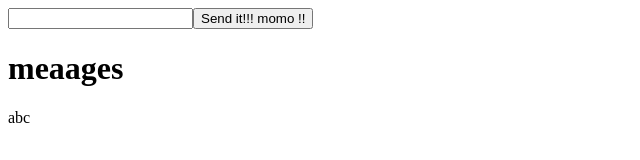
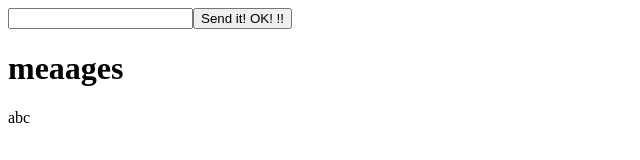
Before and after one commit to Wolke/chat_typescript_react_redux, a React app: page / in a window 1280 px wide. Shown: the top 160 px of the page, without its empty margins (0-640 px from the left). Built offline with nearby package versions, Linux system fonts and the light colour scheme; no server answers.

Commit message:
use webpack watch to dist/index.js

```diff
--- a/package.json
+++ b/package.json
@@ -6,7 +6,7 @@
   "scripts": {
     "build" : "tsc & webpack",
     "dev" : "NODE_ENV=develop node dist/main.js",
-    "start" : "tsc -w & nodemon dist/main.js"
+    "start" : "tsc -w & NODE_ENV=develop node dist/main.js"
   },
   "keywords": [],
   "author": "",
--- a/src/components/SendIt.tsx
+++ b/src/components/SendIt.tsx
@@ -14,7 +14,7 @@ export class SendIt extends React.Component<{socket:SocketIOClient.Socket} ,{}>
                     this.textInput.value="";
                     this.textInput.focus();
                 }} >
-                    Send it!!! momo !!
+                    Send it! OK! !!
                 </button>
         </div>)
     }
--- a/src/main.ts
+++ b/src/main.ts
@@ -6,7 +6,7 @@ import webpack = require('webpack');
 
 var app = express();
 
-// if(process.env.NODE_ENV=="develop"){
+if(process.env.NODE_ENV=="develop"){
     var webpackConfig = require('./../webpack.config.dev.js');
     var compiler = webpack(webpackConfig);
 
@@ -14,7 +14,7 @@ var app = express();
         noInfo: true, publicPath: webpackConfig.output.publicPath
     }));
     app.use(require("webpack-hot-middleware")(compiler));
-// }
+}
 
 app.get("/bundle.js",(req,rep)=>{
     fs.readFile("./dist/bundle.js",(err,data)=>{
```
Also changed, not shown: src/index.tsx (line endings or trailing spaces), 5 other files (tests, documents, lock files or other folders).
